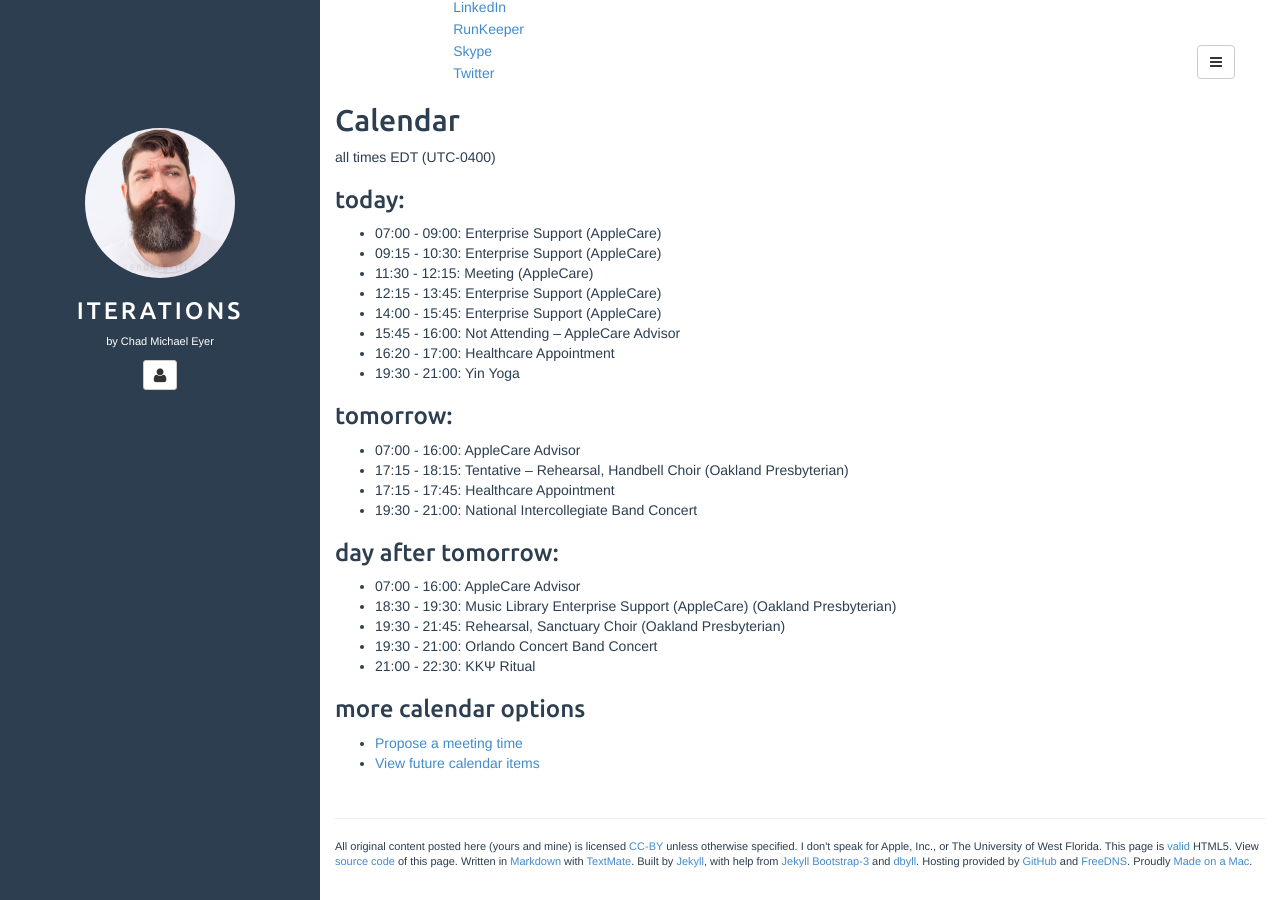
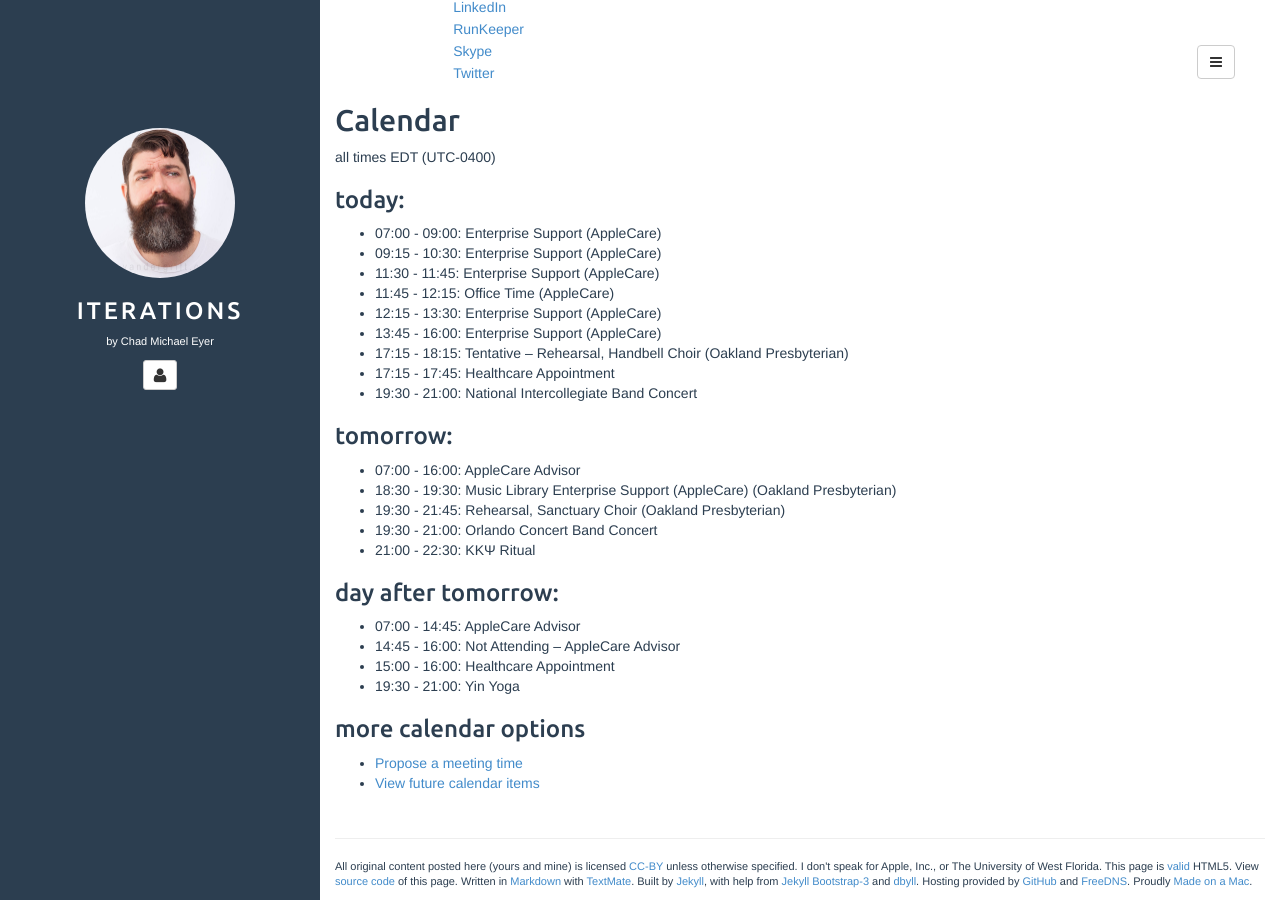
Before and after one commit to chadmichaeleyer/chadmichaeleyer.github.io, a Jekyll site: the page built from about.md, in a window 1280 px wide and 900 px high, scrolled down 1330 px. Built offline with Jekyll 4.4.1, drawn with Linux system fonts in a browser that asks for light colours.

Commit message:
calendar update

```diff
--- a/calendar.markdown
+++ b/calendar.markdown
@@ -4,24 +4,25 @@ all times EDT (UTC-0400)
 
 * 07:00 - 09:00: Enterprise Support (AppleCare)
 * 09:15 - 10:30: Enterprise Support (AppleCare)
-* 11:30 - 12:15: Meeting (AppleCare)
-* 12:15 - 13:45: Enterprise Support (AppleCare)
-* 14:00 - 15:45: Enterprise Support (AppleCare)
-* 15:45 - 16:00: Not Attending – AppleCare Advisor
-* 16:20 - 17:00: Healthcare Appointment
-* 19:30 - 21:00: Yin Yoga
-
-### tomorrow:
-
-* 07:00 - 16:00: AppleCare Advisor
+* 11:30 - 11:45: Enterprise Support (AppleCare)
+* 11:45 - 12:15: Office Time (AppleCare)
+* 12:15 - 13:30: Enterprise Support (AppleCare)
+* 13:45 - 16:00: Enterprise Support (AppleCare)
 * 17:15 - 18:15: Tentative – Rehearsal, Handbell Choir (Oakland Presbyterian)
 * 17:15 - 17:45: Healthcare Appointment
 * 19:30 - 21:00: National Intercollegiate Band Concert
 
-### day after tomorrow:
+### tomorrow:
 
 * 07:00 - 16:00: AppleCare Advisor
 * 18:30 - 19:30: Music Library Enterprise Support (AppleCare) (Oakland Presbyterian)
 * 19:30 - 21:45: Rehearsal, Sanctuary Choir (Oakland Presbyterian)
 * 19:30 - 21:00: Orlando Concert Band Concert
 * 21:00 - 22:30: ΚΚΨ Ritual
+
+### day after tomorrow:
+
+* 07:00 - 14:45: AppleCare Advisor
+* 14:45 - 16:00: Not Attending – AppleCare Advisor
+* 15:00 - 16:00: Healthcare Appointment
+* 19:30 - 21:00: Yin Yoga
```
Also changed, not shown: calendar-year.markdown (+12 -11 lines).
